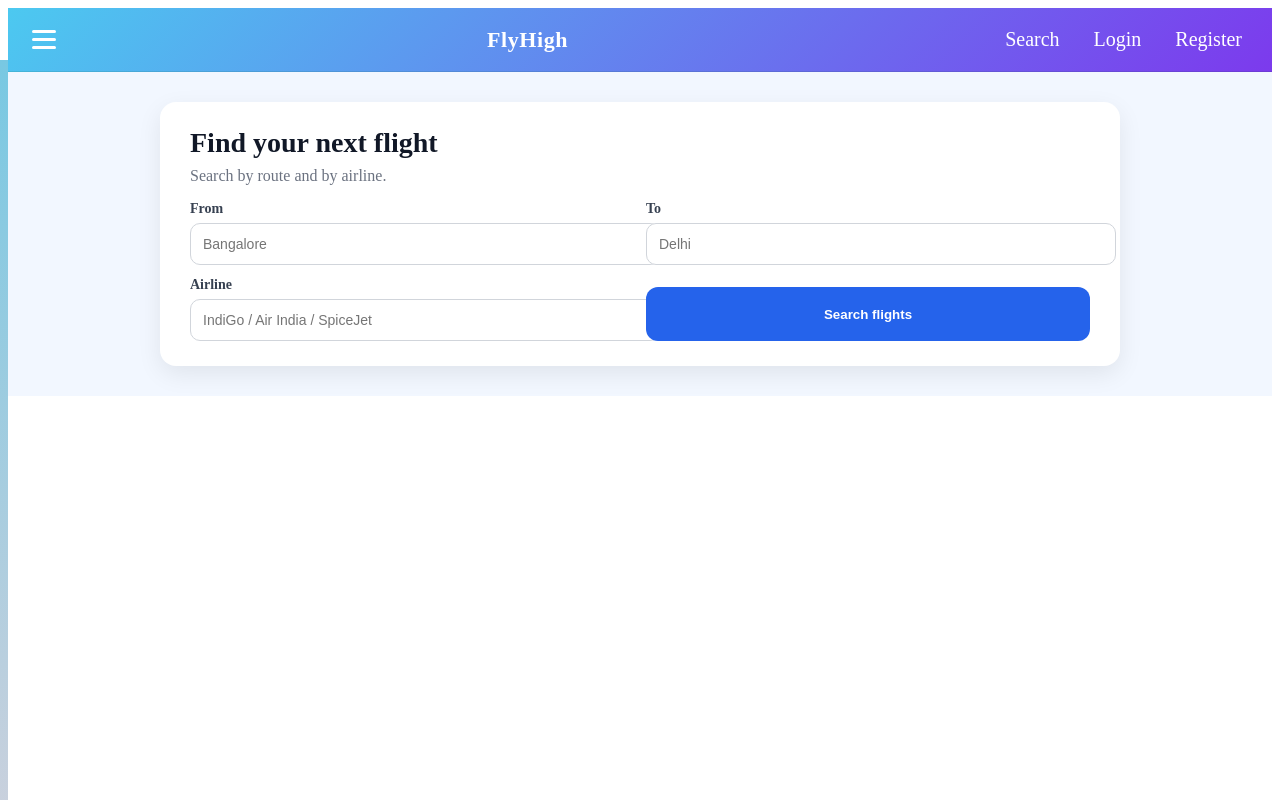
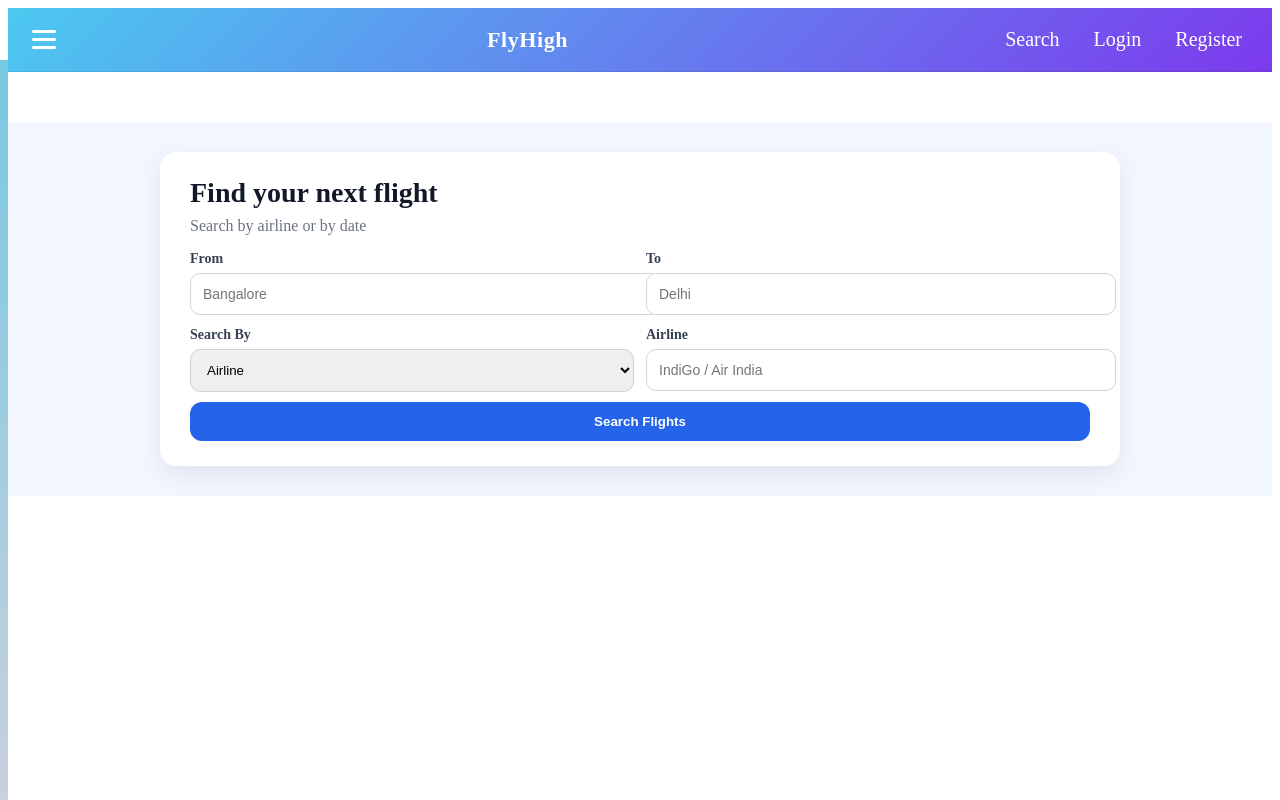
Before and after one commit to Sreenidhiangadi/FlightBooking_UI, an Angular app: page /flights in a window 1280 px wide. Built offline with nearby package versions, Linux system fonts and the light colour scheme.

Commit message:
updated flight search components

```diff
--- a/src/app/flights/flight-search/flight-search.css
+++ b/src/app/flights/flight-search/flight-search.css
@@ -1,14 +1,17 @@
-
+/*
 :host {
   display: block;
-}
-
+  background: linear-gradient(135deg, #295e82, #1336a9);
+} */
+/*
 .hero {
   display: flex;
   justify-content: center;
   padding: 30px 20px;
   background: #f2f7ff;
+  margin-top: 50px;
 }
+
 
 .hero-card {
   width: 100%;
@@ -92,13 +95,14 @@
   font-size: 14px;
 }
 
+
 .results {
   width: 100%;
-  max-width: 1000px;
+  max-width: 1200px;
   margin: 20px auto 40px;
   display: grid;
-  grid-template-columns: repeat(2, 1fr);
-  gap: 16px;
+  grid-template-columns: 1fr;
+  gap: 40px;
 }
 
 @media (max-width: 820px) {
@@ -119,16 +123,19 @@
   transition: transform 0.15s ease, box-shadow 0.15s ease;
 }
 
+
 .flight:hover {
   transform: translateY(-2px);
   box-shadow: 0 8px 24px rgba(0, 0, 0, 0.12);
 }
 
-.top {
+
+ .top {
   display: flex;
-  justify-content: space-between;
-  align-items: center;
+  flex-direction: column;
+  gap: 6px;
 }
+
 
 .airline {
   font-weight: 600;
@@ -147,6 +154,7 @@
   margin: 12px 0;
   align-items: center;
 }
+
 
 .pill {
   text-align: center;
@@ -217,4 +225,258 @@
 
 .empty {
   color: #6b7280;
+} */
+/* Hero Section */
+.hero {
+  display: flex;
+  justify-content: center;
+  padding: 30px 20px;
+  background: #f2f7ff;
+  margin-top: 50px;
 }
+
+.hero-card {
+  width: 100%;
+  max-width: 900px;
+  background: #ffffff;
+  border-radius: 16px;
+  padding: 25px 30px;
+  box-shadow: 0 8px 24px rgba(0, 0, 0, 0.08);
+}
+
+.hero-card h1 {
+  margin: 0;
+  font-size: 28px;
+  color: #111827;
+}
+
+.sub {
+  margin: 8px 0 16px;
+  color: #6b7280;
+}
+
+/* Search Form */
+.search .row {
+  display: grid;
+  grid-template-columns: 1fr 1fr;
+  gap: 12px;
+  margin-top: 12px;
+}
+
+.field label {
+  display: block;
+  color: #374151;
+  margin-bottom: 6px;
+  font-weight: 600;
+  font-size: 14px;
+}
+
+.field input {
+  width: 100%;
+  padding: 12px;
+  border-radius: 10px;
+  border: 1px solid #d1d5db;
+  outline: none;
+  font-size: 14px;
+  transition: border-color 0.2s ease;
+}
+
+.field input:focus {
+  border-color: #2563eb;
+  box-shadow: 0 0 0 4px rgba(37, 99, 235, 0.12);
+}
+
+.btn {
+  width: 100%;
+  margin-top: 10px;
+  padding: 12px;
+  border-radius: 12px;
+  font-weight: 600;
+  cursor: pointer;
+  border: none;
+  background: #2563eb;
+  color: white;
+  transition: background 0.2s ease;
+}
+
+.btn:hover:not(:disabled) {
+  background: #1d4ed8;
+}
+
+.btn:disabled {
+  opacity: 0.7;
+  cursor: not-allowed;
+}
+
+.err {
+  margin-top: 12px;
+  padding: 10px;
+  border-radius: 12px;
+  background: #fee2e2;
+  border: 1px solid #ef4444;
+  color: #b91c1c;
+  font-size: 14px;
+}
+
+/* Flight Results */
+.results {
+  width: 100%;
+  max-width: 1200px;
+  margin: 20px auto 40px;
+  display: grid;
+  grid-template-columns: 1fr;
+  gap: 24px; /* Vertical space between cards */
+}
+
+.flight {
+  display: flex;
+  justify-content: space-between;
+  background: #ffffff;
+  border: 1px solid #e5e7eb;
+  border-radius: 16px;
+  padding: 20px;
+  transition: transform 0.15s ease, box-shadow 0.15s ease;
+}
+
+.flight:hover {
+  transform: translateY(-2px);
+  box-shadow: 0 8px 24px rgba(0, 0, 0, 0.12);
+}
+
+/* Left section */
+.flight-left {
+  flex: 2;
+  display: flex;
+  flex-direction: column;
+  gap: 8px;
+}
+
+.airline {
+  font-weight: 600;
+  font-size: 18px;
+  color: #111827;
+}
+
+
+ .route {
+  display: grid;
+  grid-template-columns: 1fr auto 1fr;
+  gap: 10px;
+  margin: 12px 0;
+  align-items: center;
+}
+
+.pill {
+  text-align: center;
+  padding: 6px 10px;
+  border-radius: 999px;
+  background: #e0f2fe;
+  color: #0369a1;
+  font-weight: 500;
+  border: 1px solid #bae6fd;
+}
+
+.arrow {
+  font-weight: 700;
+  color: #6b7280;
+}
+
+.times {
+  display: flex;
+  gap: 40px;
+  padding-top: 10px;
+  border-top: 1px solid #e5e7eb;
+}
+
+
+.k {
+  font-size: 12px;
+  color: #6b7280;
+}
+
+.v {
+  font-size: 13px;
+  font-weight: 600;
+  color: #111827;
+}
+
+.flight-right {
+  flex: 1;
+  display: flex;
+  flex-direction: column;
+  align-items: flex-end;
+  gap: 8px;
+}
+
+.price {
+  font-weight: 700;
+  font-size: 20px;
+  color: #2563eb;
+}
+
+.seats {
+  font-size: 14px;
+  color: #6b7280;
+}
+
+.seats span {
+  font-weight: 700;
+  color: #2563eb;
+}
+
+.btn-book {
+  padding: 10px 16px;
+  border-radius: 8px;
+  border: none;
+  background: #10b981;
+  color: white;
+  font-weight: 600;
+  cursor: pointer;
+  transition: background 0.2s ease;
+}
+
+.btn-book:hover {
+  background: #059669;
+}
+
+.state {
+  display: flex;
+  align-items: center;
+  justify-content: center;
+  min-height: 40vh;
+  text-align: center;
+  font-size: 1.6rem;
+  font-weight: 600;
+  color: #444;
+}
+
+.loading {
+  color: #2563eb;
+}
+
+.empty {
+  color: #6b7280;
+}
+
+.field select {
+  width: 100%;
+  padding: 12px;
+  border-radius: 10px;
+  border: 1px solid #d1d5db;
+}
+
+@media (max-width: 768px) {
+  .flight {
+    flex-direction: column;
+    align-items: flex-start;
+  }
+
+  .flight-right {
+    align-items: flex-start;
+  }
+
+  .times {
+    flex-direction: column;
+    gap: 6px;
+  }
+}
--- a/src/app/flights/flight-search/flight-search.html
+++ b/src/app/flights/flight-search/flight-search.html
@@ -1,9 +1,10 @@
 <section class="hero">
   <div class="hero-card">
     <h1>Find your next flight</h1>
-    <p class="sub">Search by route and by airline.</p>
+    <p class="sub">Search by airline or by date</p>
 
-    <form class="search" (ngSubmit)="search()" [formGroup]="form">
+    <form class="search" [formGroup]="form" (ngSubmit)="search()">
+
       <div class="row">
         <div class="field">
           <label>From</label>
@@ -18,61 +19,62 @@
 
       <div class="row">
         <div class="field">
-          <label>Airline</label>
-          <input
-            formControlName="airline"
-            placeholder="IndiGo / Air India / SpiceJet"
-          />
+          <label>Search By</label>
+          <select formControlName="searchType">
+            <option value="AIRLINE">Airline</option>
+            <option value="DATE">Date</option>
+          </select>
         </div>
 
-        <button type="submit" class="btn" [disabled]="loading">
-          {{ loading ? 'Searching...' : 'Search flights' }}
-        </button>
+        <div class="field" *ngIf="form.value.searchType === 'AIRLINE'">
+          <label>Airline</label>
+          <input formControlName="airline" placeholder="IndiGo / Air India" />
+        </div>
+
+        <div class="field" *ngIf="form.value.searchType === 'DATE'">
+          <label>Date</label>
+          <input type="date" formControlName="date" [min]="minDate"/>
+        </div>
       </div>
+
+      <button class="btn" type="submit" [disabled]="loading">
+        {{ loading ? 'Searching...' : 'Search Flights' }}
+      </button>
 
       <div class="err" *ngIf="error">{{ error }}</div>
     </form>
   </div>
 </section>
 
-<div class="state loading" *ngIf="loading">
-  Searching flights…
-</div>
-
-<section class="results" *ngIf="searched && !loading && flights.length > 0">
-  <div class="grid">
-    <div class="flight" *ngFor="let f of flights">
-      <div class="top">
-        <div class="airline">{{ f.airline }}</div>
-        <div class="price">₹{{ f.price }}</div>
-      </div>
-
+<section class="results" *ngIf="searched && flights.length > 0">
+  <div class="flight" *ngFor="let f of flights">
+    <div class="flight-left">
+      <div class="airline">{{ f.airline }}</div>
       <div class="route">
         <span class="pill">{{ f.fromPlace }}</span>
         <span class="arrow">→</span>
         <span class="pill">{{ f.toPlace }}</span>
       </div>
-
       <div class="times">
         <div>
           <div class="k">Departure</div>
-          <div class="v">{{ f.departureTime | date: 'short' }}</div>
+          <div class="v">{{ f.departureTime | date:'short' }}</div>
         </div>
         <div>
           <div class="k">Arrival</div>
-          <div class="v">{{ f.arrivalTime | date: 'short' }}</div>
+          <div class="v">{{ f.arrivalTime | date:'short' }}</div>
         </div>
       </div>
+    </div>
 
-      <div class="bottom">
-        <div class="seats">
-          Seats left: <span>{{ f.availableSeats }}</span>
-        </div>
-      </div>
+    <div class="flight-right">
+      <div class="price">₹{{ f.price }}</div>
+      <div class="seats">Seats: {{ f.availableSeats }}</div>
+      <button class="btn-book" (click)="bookFlight(f)">Book Now</button>
     </div>
   </div>
 </section>
 
-<div class="state empty" *ngIf="searched && !loading && flights.length === 0">
+<div class="state empty" *ngIf="searched && flights.length === 0">
   No flights found
 </div>
--- a/src/app/flights/flight-search/flight-search.ts
+++ b/src/app/flights/flight-search/flight-search.ts
@@ -1,9 +1,10 @@
-import { Component } from '@angular/core';
+import { Component, OnInit, ChangeDetectorRef } from '@angular/core';
 import { FormBuilder, FormGroup, Validators, ReactiveFormsModule } from '@angular/forms';
 import { CommonModule } from '@angular/common';
-
 import { FlightService } from '../../core/services/flight.service';
 import { Flight } from '../../shared/models/flight.model';
+import { Router } from '@angular/router';
+import { AuthService } from '../../core/services/auth.service';
 
 @Component({
   selector: 'app-flight-search',
@@ -12,58 +13,88 @@ import { Flight } from '../../shared/models/flight.model';
   templateUrl: './flight-search.html',
   styleUrls: ['./flight-search.css']
 })
-export class FlightSearchComponent {
+export class FlightSearchComponent implements OnInit {
+
+  form!: FormGroup;
+  flights: Flight[] = [];
   loading = false;
   searched = false;
   error = '';
-  flights: Flight[] = [];
-
-  form: FormGroup;
+  minDate: string = '';
 
   constructor(
     private fb: FormBuilder,
-    private flightService: FlightService
-  ) {
+    private flightService: FlightService,
+    private authService: AuthService,
+    private router: Router,
+    private cdr: ChangeDetectorRef
+  ) {}
+
+  ngOnInit(): void {
+    const today = new Date().toISOString().split('T')[0];
+    this.minDate = today;
+
     this.form = this.fb.group({
-      fromPlace: ['', [Validators.required, Validators.minLength(2)]],
-      toPlace: ['', [Validators.required, Validators.minLength(2)]],
-      airline: ['']
+      fromPlace: ['', Validators.required],
+      toPlace: ['', Validators.required],
+      searchType: ['AIRLINE'],
+      airline: [''],
+      date: ['']
     });
   }
 
   search(): void {
-    console.log('SEARCH CLICKED');
-
     this.searched = true;
     this.error = '';
     this.flights = [];
 
-    if (this.form.invalid) {
-      this.form.markAllAsTouched();
-      return;
+    if (this.form.invalid) return;
+
+    const { fromPlace, toPlace, searchType, airline, date } = this.form.value;
+
+    this.loading = true;
+    this.cdr.detectChanges();
+
+    if (searchType === 'AIRLINE') {
+      this.flightService
+        .searchByAirline(fromPlace.trim(), toPlace.trim(), airline.trim())
+        .subscribe(this.handleResponse());
     }
 
-    const { fromPlace, toPlace, airline } = this.form.value;
+    if (searchType === 'DATE') {
+      this.flightService
+        .search(fromPlace.trim(), toPlace.trim(), date)
+        .subscribe(this.handleResponse());
+    }
+  }
 
-    this.loading = true;
+  handleResponse() {
+    return {
+      next: (res: Flight[]) => {
+        this.flights = res;
+        this.loading = false;
+        this.cdr.detectChanges();
+      },
+      error: (err: any) => {
+        this.loading = false;
+        this.error = err?.error || 'Failed to fetch flights';
+        this.cdr.detectChanges();
+      }
+    };
+  }
 
-    this.flightService
-      .searchByAirline(
-        fromPlace.trim(),
-        toPlace.trim(),
-        (airline || '').trim()
-      )
-      .subscribe({
-        next: (res: Flight[]) => {
-          console.log('FLIGHTS FROM BACKEND:', res);
-          this.flights = res;
-          this.loading = false;
-        },
-        error: (err) => {
-          this.loading = false;
-          this.error =
-            err?.error || 'Failed to fetch flights. Check gateway route/security.';
-        }
-      });
+ bookFlight(flight: Flight): void {
+  console.log('Book clicked', flight);
+
+  if (!this.authService.isLoggedIn()) {
+    console.log('Not logged in');
+    this.router.navigate(['/login']);
+    return;
   }
+
+  console.log('Navigating to booking', flight.id);
+  this.router.navigate(['/booking', flight.id]);
 }
+
+
+}
```
